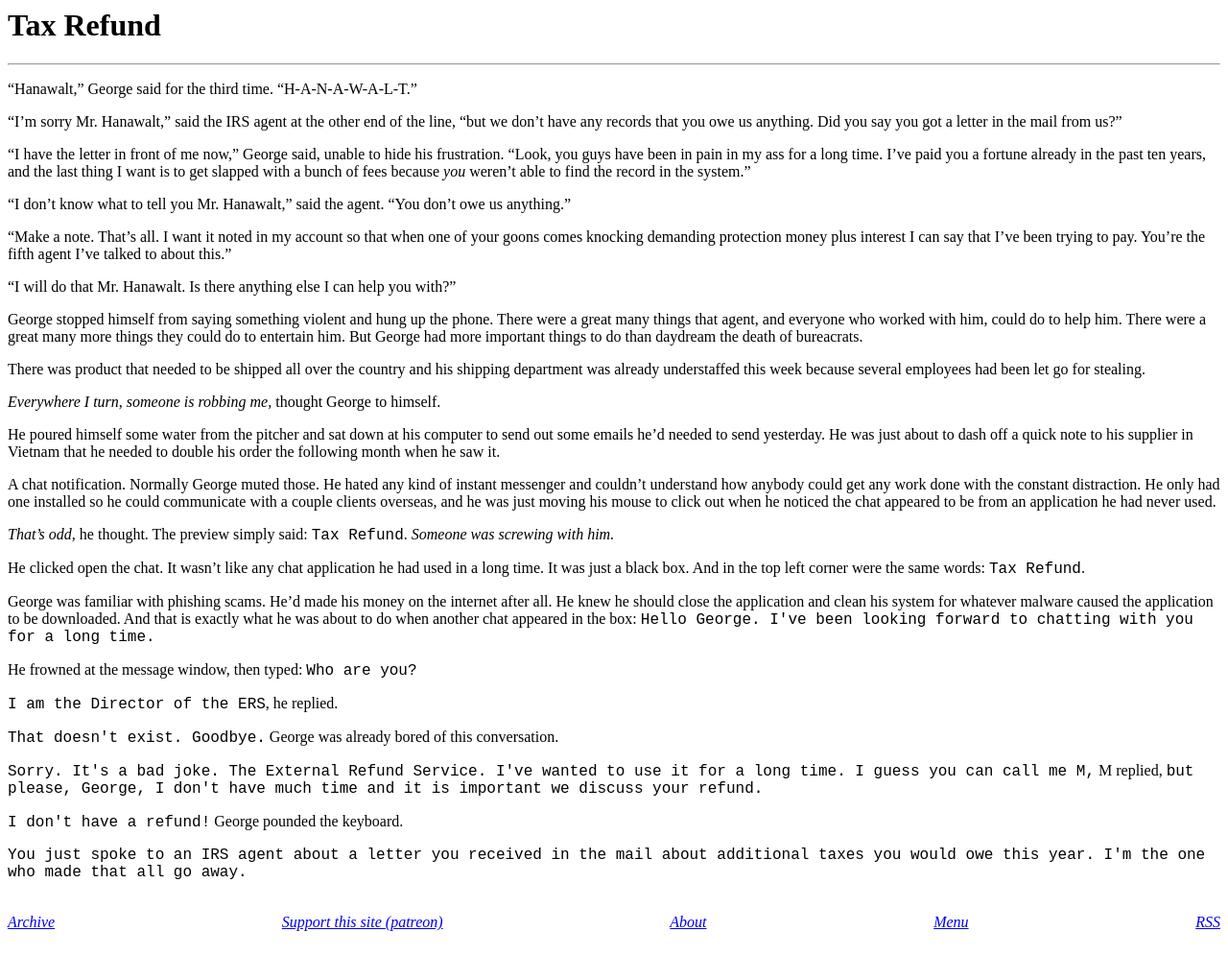
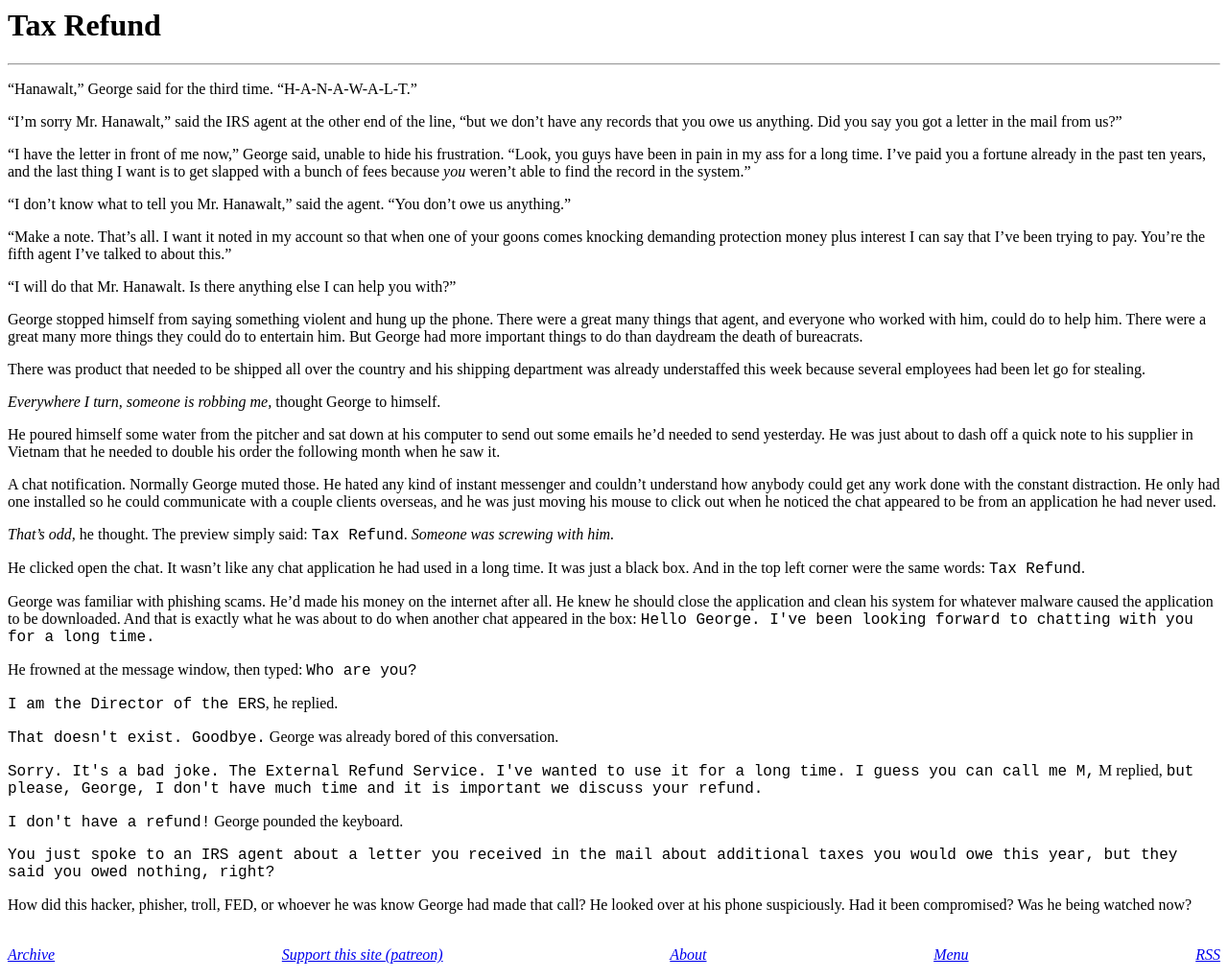
Before and after one commit to derykmakgill/website, a Jekyll site: the page built from tax.md, in a window 1280 px wide. Shown: the whole page at 96% size. Built offline with Jekyll 4.4.1, drawn with Linux system fonts in a browser that asks for light colours; before the commit the page ends 986 px from its top, so only the background shows below that.

Commit message:
Update tax.md

```diff
--- a/tax.md
+++ b/tax.md
@@ -58,4 +58,6 @@ He frowned at the message window, then typed: <code style="font-family: courier
 
 <code style="font-family: courier new, monospace;">I don't have a refund!</code> George pounded the keyboard.
 
-<code style="font-family: courier new, monospace;">You just spoke to an IRS agent about a letter you received in the mail about additional taxes you would owe this year. I'm the one who made that all go away.</code>
+<code style="font-family: courier new, monospace;">You just spoke to an IRS agent about a letter you received in the mail about additional taxes you would owe this year, but they said you owed nothing, right?</code>
+
+How did this hacker, phisher, troll, FED, or whoever he was know George had made that call? He looked over at his phone suspiciously. Had it been compromised? Was he being watched now?
```
